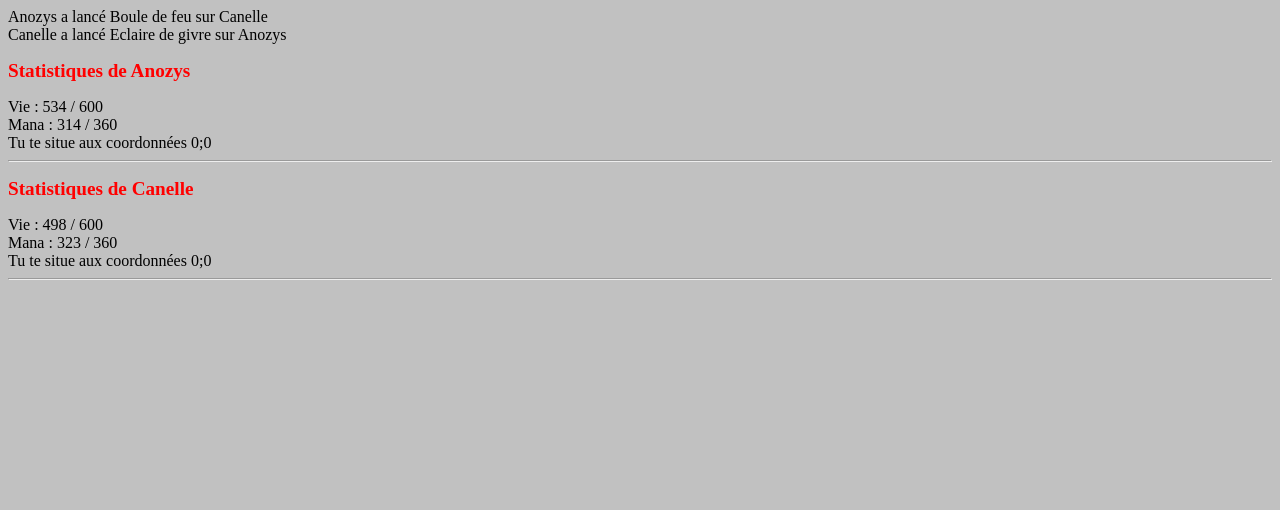
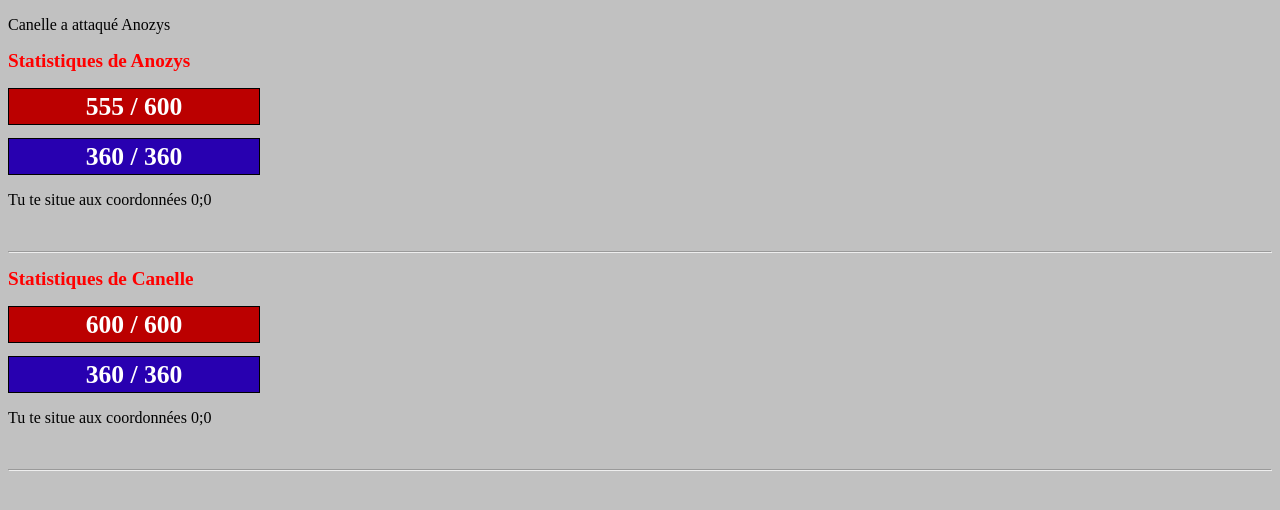
Before and after one commit to dcledainsv/projectMiniGameObjectPhp, a PHP site: page / in a window 1280 px wide. Shown: the top 510 px of the page. Run offline with PHP 8.4, Linux system fonts and the light colour scheme.

Commit message:
08/02/2019 > 17:00 >> Ajout de barre de vie

```diff
--- a/class/personnage.php
+++ b/class/personnage.php
@@ -33,7 +33,7 @@
 			// Attaque simple
 				public function attack($cibleAttack) // Attaque au corps à corps
 				{
-					echo $this->_pseudo . " a attaqué " . $cibleAttack->_pseudo;
+					echo '<p>' . $this->_pseudo . " a attaqué " . $cibleAttack->_pseudo . '</p>';
 					$cibleAttack->_vieMax = $cibleAttack->_vieMax - 45;
 				}
 
@@ -63,9 +63,17 @@
 		public function afficheInfo()
 		{
 			echo "<h2>Statistiques de " . $this->_pseudo . "</h2>";
-			echo "Vie : " . $this->_vieMax . " / 600" . "<br />" ;
-			echo "Mana : " . $this->_manaMax . " / 360" . "<br />";
-			echo "Tu te situe aux coordonnées " . $this->_cooX . ";" . $this->_cooY . "<br />";
+			// Barre de vie
+			echo '<div class="lifeBar">';
+			echo '	<div id="jaugeVie"></div>';
+			echo '	<span>' . '<span id="vieActuelle">' . $this->_vieMax . '</span>' . ' / 600</span>';
+			echo '</div>';
+			// Barre de mana
+			echo '<div class="manaBar">';
+			echo '	<div id="jaugeMana"></div>';
+			echo '	<span>' . '<span id="manaActuelle">' . $this->_manaMax . '</span>' . ' / 360</span>';
+			echo '</div>';
+			echo "<p>Tu te situe aux coordonnées " . $this->_cooX . ";" . $this->_cooY . "</p><br />";
 			echo "<hr />";
 		}
 	}
--- a/css/style.css
+++ b/css/style.css
@@ -10,3 +10,38 @@ h2
 }
 
 /* ###################### */
+.lifeBar, .manaBar
+{
+	width: 250px;
+	height: 35px;
+	border: 1px solid black;
+	margin-bottom: 1%;
+	color: white;
+	font-weight: bold;
+	font-size: 1.6em;
+}
+
+.lifeBar > span, .manaBar >span
+{
+	display: inline-block;
+	position: relative;
+	top: -35px;
+	width: 100%;
+	height: 100%;
+	line-height: 35px;
+	text-align: center;
+}
+
+.lifeBar > div /* Jauge de vie */
+{
+	height: 100%;
+	width: 100%;
+	background-color: #BB0000;
+}
+
+.manaBar > div /* Jauge de mana */
+{
+	height: 100%;
+	width: 100%;
+	background-color: #2800B0;
+}
--- a/index.php
+++ b/index.php
@@ -17,14 +17,15 @@
 			$player1->attribuerNom("Anozys");
 			$player2->attribuerNom("Canelle");
 
+			$player2->attack($player1);
 
-			$player1->castBouleDeFeu($player2);
-			$player2->castEclaireDeGivre($player1);
 
 			$player1->afficheInfo();
 			$player2->afficheInfo();
 
+		?>
 
-		?>
+
+		<script type="text/javascript" src="js/script.js"></script>
 	</body>
 </html>
--- /dev/null
+++ b/js/script.js
@@ -0,0 +1,8 @@
+var barVie = document.getElementById("jaugeVie");
+var barMana = document.getElementById("jaugeMana");
+
+// var vieActuelle = document.getElementById("vieActuelle");
+// var manaActuelle = document.getElementById("manaActuelle");
+
+vieActuelle =
+barVie.style.width = ;
```
